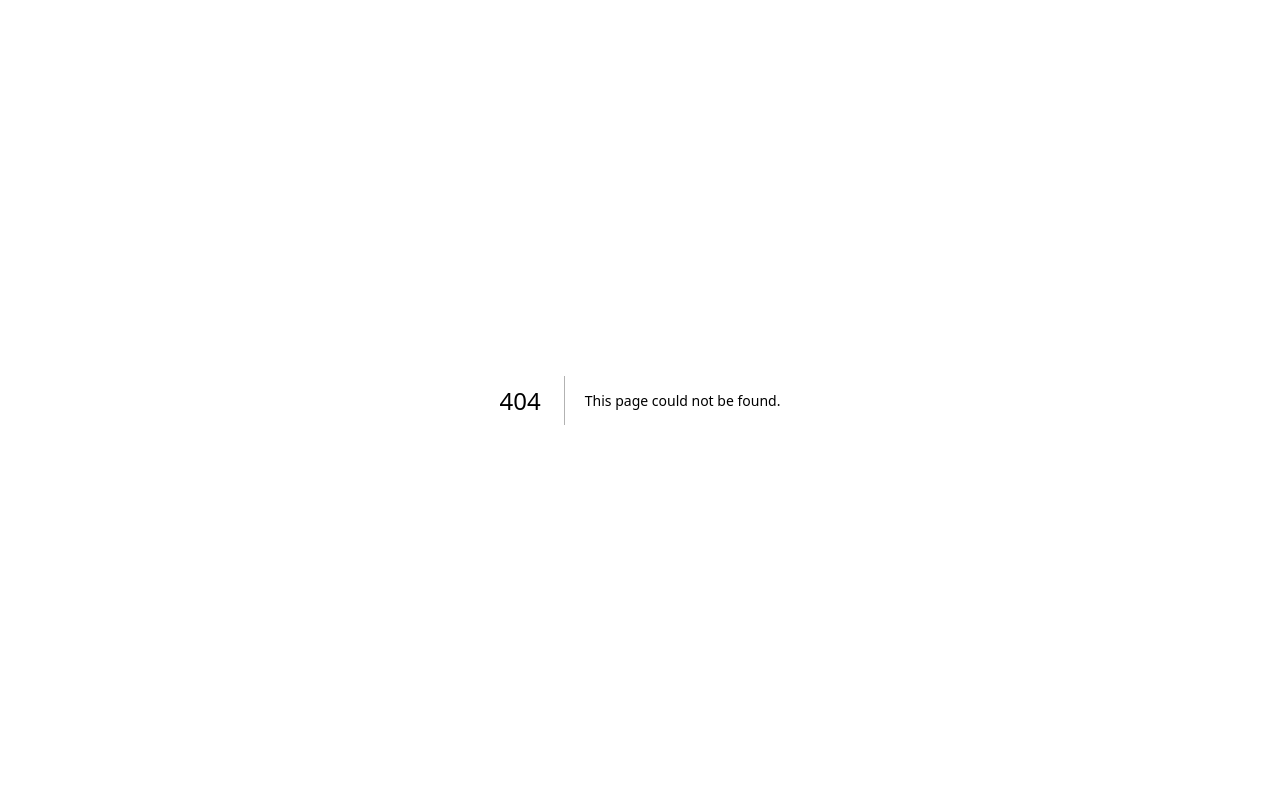
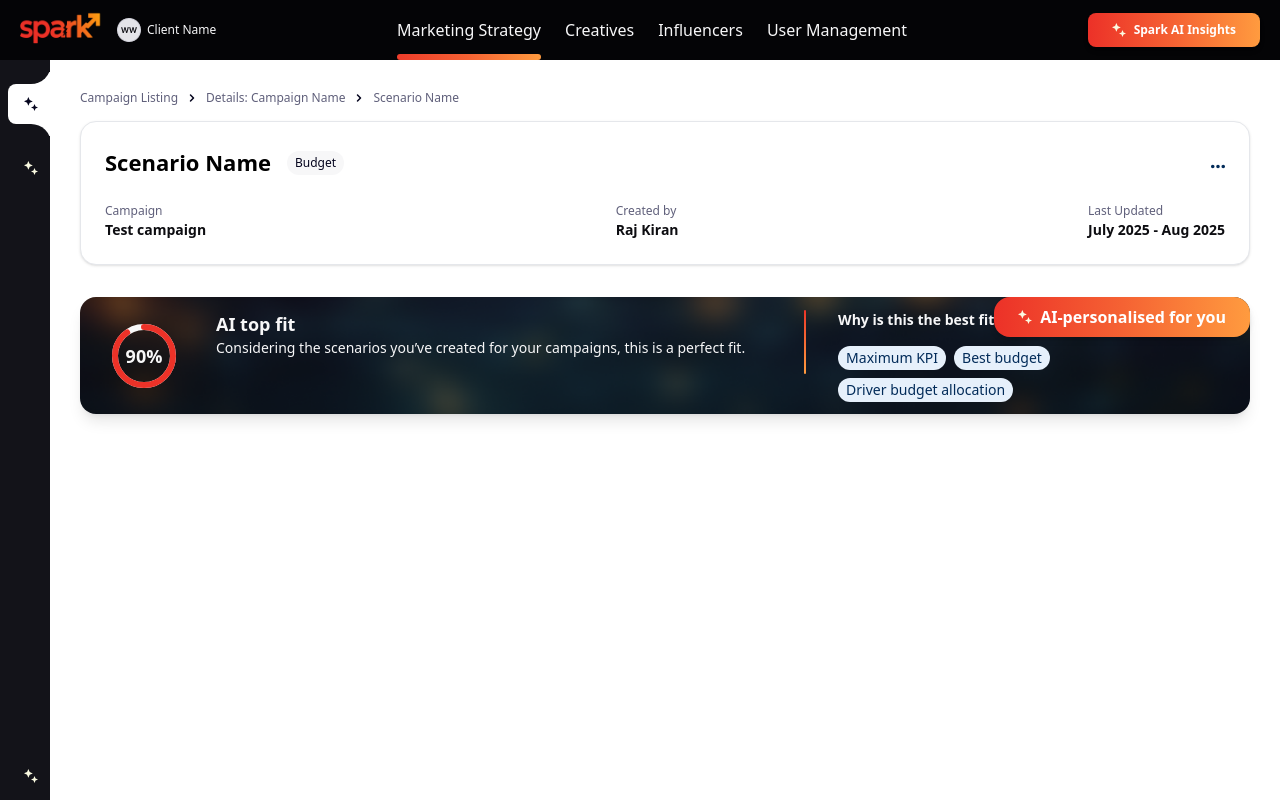
Before and after one commit to sanjivsutar/spark-ui, a Next.js app: page /marketing/campaign/scenario-detail in a window 1280 px wide. Before the commit this address had no page. Built offline with nearby package versions, Linux system fonts and the light colour scheme.

Commit message:
create scenario detail page

```diff
--- /dev/null
+++ b/app/marketing/campaign/scenario-detail/page.js
@@ -0,0 +1,155 @@
+'use client';
+
+import React, { useState } from 'react';
+import ClickAwayListener from '@mui/material/ClickAwayListener';
+import Box from '@mui/material/Box';
+import Image from 'next/image';
+import MainPanel from '@/components/cp-main-panel/cp-main-panel';
+import { Button, Chip, CircularProgress, Typography } from '@mui/material';
+
+const CpScenarioDetail = () => {
+
+    const [open, setOpen] = useState(false);
+
+    const handleClick = () => {
+        setOpen((prev) => !prev);
+    };
+
+    const handleClickAway = () => {
+        setOpen(false);
+    };
+
+    // for progress value
+    const radius = 29;
+    const circumference = 2 * Math.PI * radius;
+    const value = 90;
+
+    return (
+        <MainPanel>
+            <div className='cp-breadcrumbs'>
+                <p className='breadcrumb-item'>Campaign Listing</p>
+                <Image src="/assets/icons/Chevron-right.svg" alt='' width={12} height={12} />
+                <p className='breadcrumb-item'>Details: Campaign Name</p>
+                <Image src="/assets/icons/Chevron-right.svg" alt='' width={12} height={12} />
+                <p className='breadcrumb-item'>Scenario Name</p>
+            </div>
+
+            <div className='bg-white rounded-2xl shadow-sm border border-gray-200 p-6'>
+                <div className='flex items-center justify-between'>
+                    <h2 className='sec-title flex items-center'>
+                        Scenario Name
+                        <span className=' ml-4 text-xs font-medium px-2 py-1 bg-sprk-light text-[#05051E] rounded-full flex items-center gap-1'>
+                            Budget
+                        </span>
+                    </h2>
+                    <ClickAwayListener
+                        mouseEvent="onMouseDown"
+                        touchEvent="onTouchStart"
+                        onClickAway={handleClickAway}
+                    >
+                        <Box>
+                            <button type="button" onClick={handleClick}>
+                                <Image src="/assets/icons/dots.svg" alt='' width={14} height={14} />
+                            </button>
+                            {open ? (
+                                <Box className="bg-white rounded-xl shadow-sm border border-gray-200 py-2 px-[18px]">
+                                    <p className='text-xs font-medium py-2'>Edit</p>
+                                    <p className='text-xs font-medium py-2'>Delete</p>
+                                </Box>
+                            ) : null}
+                        </Box>
+                    </ClickAwayListener>
+                </div>
+                <ul className='flex justify-between mt-6'>
+                    <li>
+                        <p className='text-xs text-[#60607B] font-medium'>Campaign</p>
+                        <p className='text-[14px] font-bold text-sprk-dark-2'>Test campaign</p>
+                    </li>
+                    <li>
+                        <p className='text-xs text-[#60607B] font-medium'>Created by</p>
+                        <p className='text-[14px] font-bold text-sprk-dark-2'>Raj Kiran</p>
+                    </li>
+                    <li>
+                        <p className='text-xs text-[#60607B] font-medium'>Last Updated</p>
+                        <p className='text-[14px] font-bold text-sprk-dark-2'>July 2025 - Aug 2025</p>
+                    </li>
+                </ul>
+            </div>
+
+            {/* AI top fit component */}
+            <div className="relative flex items-center justify-between bg-[url('/assets/images/AI-driven-bg.png')] bg-cover bg-center py-[12.5px] px-8 rounded-2xl shadow-lg mt-8">
+                <div className="flex items-center gap-10">
+                    {/* Progress Circle */}
+                    <div className="relative w-16 h-16">
+                        <svg className="w-16 h-16 -rotate-90">
+                            <circle
+                            cx="32"
+                            cy="32"
+                            r={radius}
+                            stroke="#f7f7f8"
+                            strokeWidth="6"
+                            fill="transparent"
+                            />
+                            <circle
+                            cx="32"
+                            cy="32"
+                            r={radius}
+                            stroke="url(#borderGradient)"
+                            strokeWidth="6"
+                            strokeDasharray={circumference}
+                            strokeDashoffset={circumference * (1 - value / 100)}
+                            fill="transparent"
+                            strokeLinecap="round"
+                            />
+                            <defs>
+                            <linearGradient id="borderGradient" gradientTransform="rotate(268.87)">
+                                <stop offset="4.49%" stopColor="#EC3228" />
+                                <stop offset="86.06%" stopColor="#F66B34" />
+                                <stop offset="126.9%" stopColor="#FF9B3F" />
+                            </linearGradient>
+                            </defs>
+                        </svg>
+                        <span className="absolute inset-0 flex items-center justify-center font-bold text-lg text-sprk-light">
+                            {value}%
+                        </span>
+                    </div>
+
+                    <div className='flex justify-between'>
+                        {/* AI Top Fit Info */}
+                        <div className='w-[578px]'>
+                            <h2 className="font-bold text-lg text-sprk-light">AI top fit</h2>
+                            <p className="text-sm font-medium text-sprk-light">
+                                Considering the scenarios you’ve created for your campaigns, this is a perfect fit.
+                            </p>
+                        </div>
+
+                        {/* Vertical Gradient Divider */}
+                        <div className="h-16 w-[2px] bg-gradient-to-b from-[#EC3228] via-[#F66B34] to-[#FF9B3F] rounded-full mx-8"></div>
+
+                        {/* Right Side Content */}
+                        <div className="flex flex-col gap-2">
+                            <h2 className="text-sprk-light font-semibold text-sm pb-2">Why is this the best fit?</h2>
+                            <div className="flex flex-wrap gap-2">
+                                <span className="text-sm font-medium px-2 py-[2px] bg-[#E6F0FB] text-[#022B59] rounded-full">Maximum KPI</span>
+                                <span className="text-sm font-medium px-2 py-[2px] bg-[#E6F0FB] text-[#022B59] rounded-full">Best budget</span>
+                                <span className="text-sm font-medium px-2 py-[2px] bg-[#E6F0FB] text-[#022B59] rounded-full">Driver budget allocation</span>
+                            </div>
+                        </div>
+                    </div>
+                </div>
+                <button className="absolute top-0 right-0 btn btn-gradient ml-6 rounded-2xl">
+                    <Image
+                        src="/assets/icons/Shape.svg"
+                        alt="Home Icon"
+                        width={14}
+                        height={14}
+                        className="invert w-[14px] h-[14px]"
+                    />
+                    AI-personalised for you
+                </button>
+            </div>
+        </MainPanel>
+    )
+}
+
+export default CpScenarioDetail;
--- a/components/cp-dashboard/Dashboard.js
+++ b/components/cp-dashboard/Dashboard.js
@@ -507,7 +507,7 @@ const CmpDashboard = () => {
             <h2 className='text-sprk-dark-2 text-white'>Curious about your past performance?</h2>
             <p className="text-sm text-white">Let our AI dig into your history to answer your questions and reveal useful insights.</p>
           </div>
-          <button className="btn-default">
+          <button className="btn-default flex gap-1">
             <Image
               src="/assets/icons/Shape.svg"
               alt="Home Icon"
```
